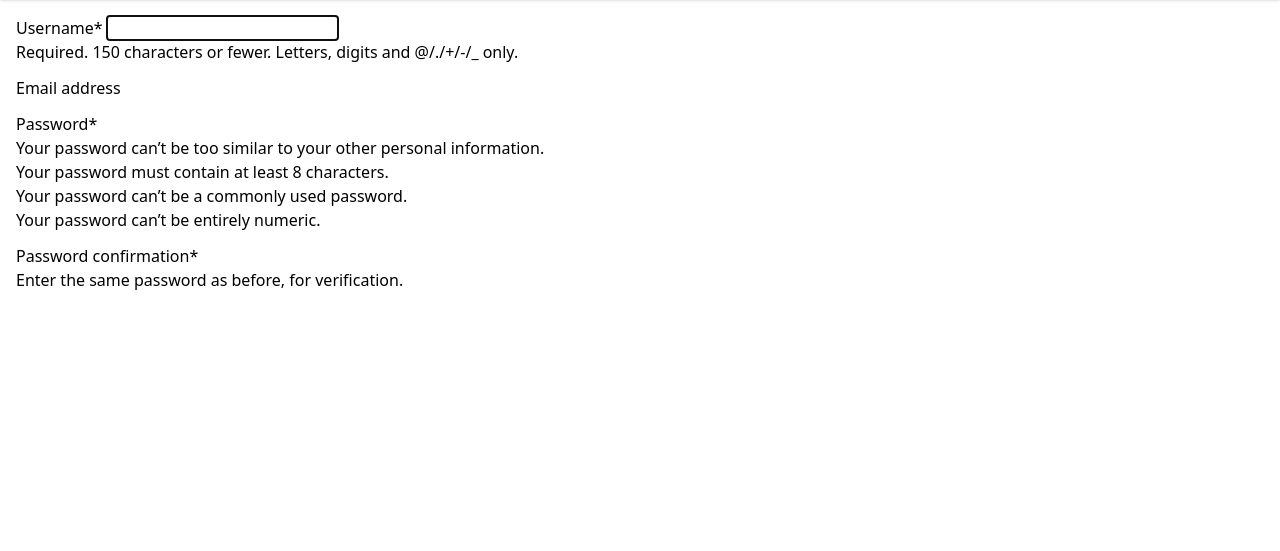
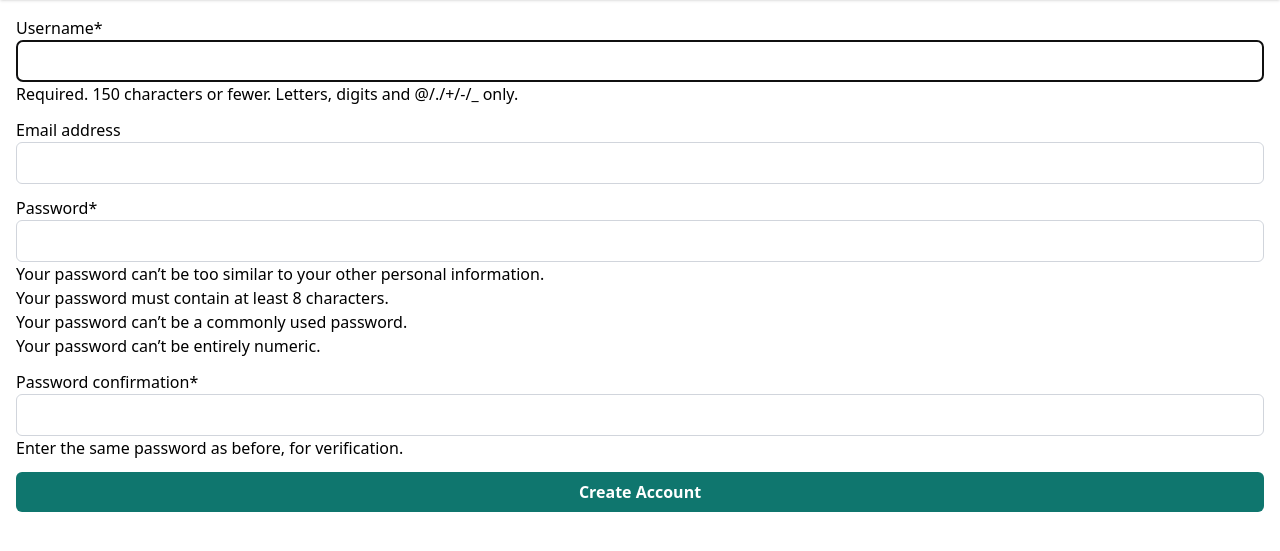
Before and after one commit to EslamKamel89/djangomart, a Django app: page /account/register in a window 1280 px wide. Shown: the part 64-615 px from the top of the page. Run offline with Django 5.2, Linux system fonts and the light colour scheme; data that the repository does not hold is empty; some libraries are stand-ins or nearby versions.

Commit message:
feat(auth): add Tailwind-styled crispy-forms layout to registration form

```diff
--- a/account/forms.py
+++ b/account/forms.py
@@ -1,5 +1,7 @@
 from typing import Any
 
+from crispy_forms.helper import FormHelper
+from crispy_forms.layout import Div, Field, Layout, Submit
 from django import forms
 from django.contrib.auth.forms import UserCreationForm
 from django.contrib.auth.models import User
@@ -8,6 +10,35 @@ from django.contrib.auth.models import User
 class CreateUserForm(UserCreationForm):
     def __init__(self, *args: Any, **kwargs: Any) -> None:
         super().__init__(*args, **kwargs)
+        self.helper = FormHelper(self)
+        self.helper.form_method = "post"
+        self.helper.form_class = "space-y-4"
+        self.helper.layout = Layout(
+            Field(
+                "username",
+                css_class="block w-full rounded-md border border-gray-300 px-3 py-2 focus:border-indigo-500 focus:ring-indigo-500",
+            ),
+            Field(
+                "email",
+                css_class="block w-full rounded-md border border-gray-300 px-3 py-2 focus:border-indigo-500 focus:ring-indigo-500",
+            ),
+            Div(
+                Field(
+                    "password1",
+                    css_class="block w-full rounded-md border border-gray-300 px-3 py-2",
+                ),
+                Field(
+                    "password2",
+                    css_class="block w-full rounded-md border border-gray-300 px-3 py-2",
+                ),
+                css_class="space-y-4",
+            ),
+            Submit(
+                "submit",
+                "Create Account",
+                css_class="w-full bg-primary text-white font-semibold py-2 rounded-md",
+            ),
+        )
 
     def clean_email(self):
         email = self.cleaned_data.get("email")
--- a/account/templates/account/registration/register.html
+++ b/account/templates/account/registration/register.html
@@ -3,5 +3,9 @@
 {% load crispy_forms_tags %}
 {% block title %} Create Account {% endblock %}
 {% block content %}
-<form action="" class="p-4">{% csrf_token %} {% crispy form %}</form>
+<!--prettier-ignore-->
+<form class="p-4">
+    {% csrf_token %}
+    {% crispy form %}
+</form>
 {% endblock %}
```
